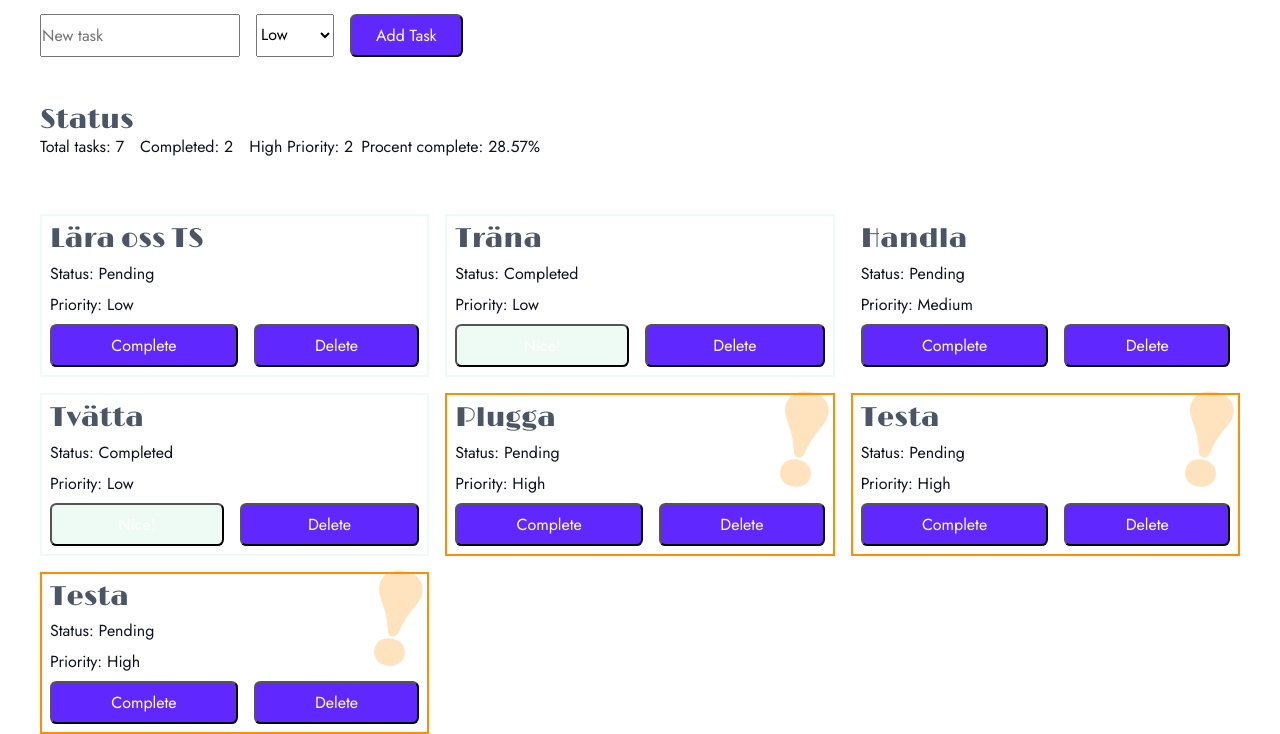
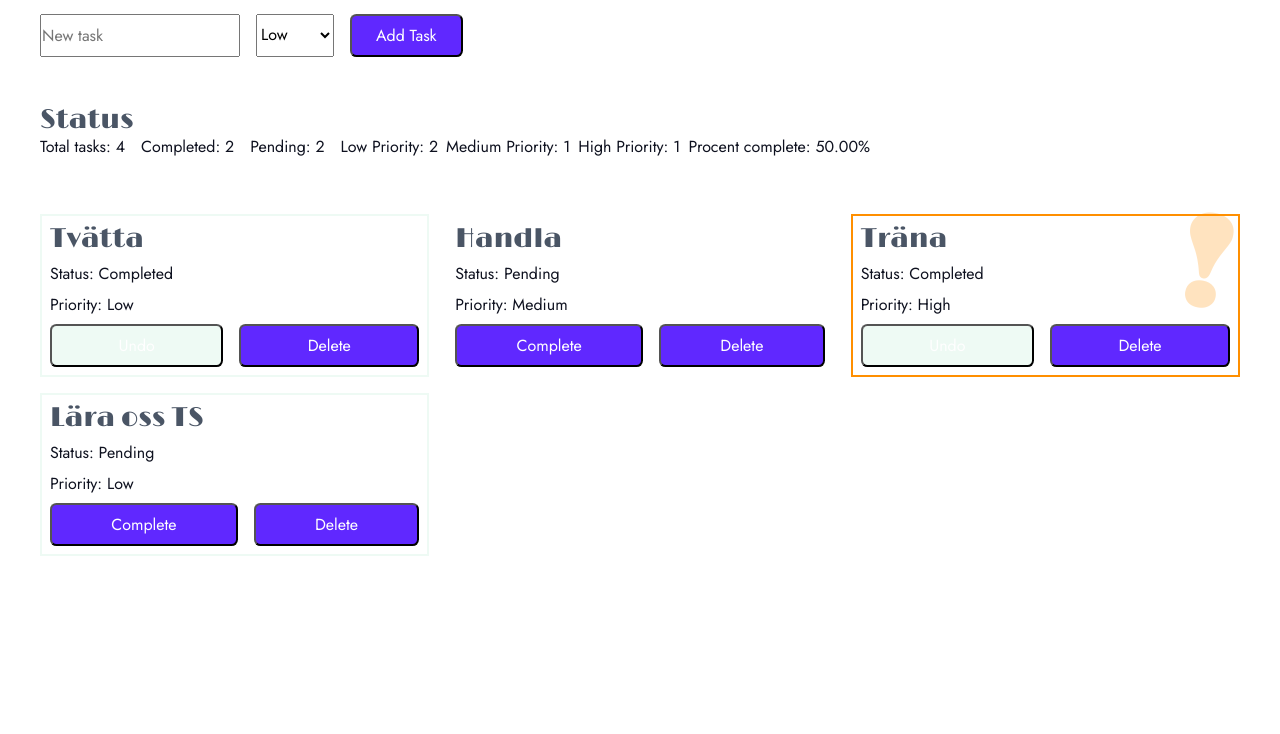
Before and after one commit to Martin-Joensson/task-tracker, a website with bundled scripts: page index.html in a window 1280 px wide. Shown: the part 87-821 px from the top of the page. After the commit the page ends 800 px from the top, so only its background shows below. Built offline with nearby package versions, Linux system fonts and the light colour scheme.

Commit message:
Update: Refactored code, added helper functions to get status, priority and capitalization

```diff
--- a/src/dom.ts
+++ b/src/dom.ts
@@ -5,11 +5,12 @@ const title = document.querySelector("#title") as HTMLHeadingElement;
 title.textContent = "Mina Tasks";
 
 type Priority = "low" | "medium" | "high";
+type Status = "pending" | "completed";
 
 type Task = {
   id: number;
   name: string;
-  status: "pending" | "completed";
+  status: Status;
   priority: Priority;
   description?: string;
   notes?: string;
@@ -17,60 +18,31 @@ type Task = {
 
 const tasks: Task[] = [
   { id: 1, name: "Lära oss TS", status: "pending", priority: "low" },
-  { id: 2, name: "Träna", status: "completed", priority: "low" },
+  { id: 2, name: "Träna", status: "completed", priority: "high" },
   { id: 3, name: "Handla", status: "pending", priority: "medium" },
   { id: 4, name: "Tvätta", status: "completed", priority: "low" },
-  { id: 5, name: "Plugga", status: "pending", priority: "high" },
-  { id: 6, name: "Testa", status: "pending", priority: "high" },
-  { id: 7, name: "Testa", status: "pending", priority: "high" },
 ];
 
-let nextId = 8;
+let nextId = tasks.length + 1;
 
-const showHeader = (text: string) => {
-  let output = [];
-  let spaceOutput = [];
-  let size = text.length * 2;
-  let space = text.length / 2;
+console.log(tasks);
 
-  if (text.length % 2 === 0) {
-    for (let i = 0; i < size; i++) {
-      output.push("=");
-    }
-  } else {
-    for (let i = 0; i <= size; i++) {
-      output.push("=");
-    }
-  }
-
-  for (let i = 0; i < space; i++) {
-    spaceOutput.push(" ");
-  }
-
-  console.log(`${output.join("")}
-${spaceOutput.join("")}${text}
-${output.join("")}`);
+const getStatusTasks = (status: Status): Task[] => {
+  return tasks.filter((tasks) => tasks.status === status);
 };
-
-const completedTasks = () => {
-  const completedTasks: Task[] = [];
-
-  tasks.map((item) => {
-    if (item.status === "completed") {
-      completedTasks.push(item);
-    }
-  });
-
-  return completedTasks;
+const getPriorityTasks = (priority: Priority): Task[] => {
+  return tasks.filter((tasks) => tasks.priority === priority);
 };
 
 const procentTracker = (num1: number, num2: number) => {
   return ((num1 / num2) * 100).toFixed(2);
 };
 
+const capitalize = (text: string): string =>
+  text.charAt(0).toUpperCase() + text.slice(1);
+
 const addTask = (taskName: string, priority: Priority = "low"): void => {
   tasks.push({ id: nextId++, name: taskName, status: "pending", priority });
-  updateUI();
 };
 
 const toggleTask = (taskId: number): void => {
@@ -94,7 +66,7 @@ function renderHeader(): void {
     header.innerHTML = "";
   }
   const title = document.createElement("h1");
-  title.textContent = "Tasuku";
+  title.textContent = "用 Tasuku";
 
   header?.append(title);
 }
@@ -112,7 +84,7 @@ const priorities: Priority[] = ["low", "medium", "high"];
 for (const priority of priorities) {
   const option = document.createElement("option");
   option.value = priority;
-  option.textContent = priority.charAt(0).toUpperCase() + priority.slice(1);
+  option.textContent = capitalize(priority);
   select.append(option);
 }
 
@@ -143,15 +115,30 @@ const statusBar = document.createElement("div");
 statusBar.classList.add("status-area");
 
 function renderStatusBar(): void {
+  const completedTasks = getStatusTasks("completed");
+  const pendingTasks = getStatusTasks("pending");
+
+  const lowPriorityTasks = getPriorityTasks("low");
+  const mediumPriorityTasks = getPriorityTasks("medium");
+  const highPriorityTasks = getPriorityTasks("high");
+
   statusBar.innerHTML = `<h2 class=>Status</h2>
   <div class="status-bar">
     <p>Total tasks: ${tasks.length} <p>
-    <p>Completed: ${completedTasks().length} <p>
-    <p> High Priority: ${completedTasks().length} </p>
-    <p> Procent complete: ${procentTracker(completedTasks().length, tasks.length)}%</p>
+    <p>Completed: ${completedTasks.length} <p>
+    <p>Pending: ${pendingTasks.length} <p>
+    <p> Low Priority: ${lowPriorityTasks.length} </p>
+    <p> Medium Priority: ${mediumPriorityTasks.length} </p>
+    <p> High Priority: ${highPriorityTasks.length} </p>
+    <p> Procent complete: ${procentTracker(completedTasks.length, tasks.length)}%</p>
     </div>
     `;
   app?.before(statusBar);
+}
+
+function updateUI(): void {
+  renderStatusBar();
+  renderTasks();
 }
 
 function renderTasks(): void {
@@ -162,27 +149,16 @@ function renderTasks(): void {
   for (const task of tasks) {
     const card = document.createElement("article");
     card.classList.add("card");
-
-    if (task.priority === "high") {
-      card.classList.add("high-priority");
-    }
-
-    if (task.priority === "medium") {
-      card.classList.add("medium-priority");
-    }
-
-    if (task.priority === "low") {
-      card.classList.add("low-priority");
-    }
+    card.classList.add(`${task.priority}-priority`);
 
     const title = document.createElement("h2");
     title.textContent = task.name;
 
     const status = document.createElement("p");
-    status.textContent = `Status: ${task.status.charAt(0).toUpperCase() + task.status.slice(1)}`;
+    status.textContent = `Status: ${capitalize(task.status)}`;
 
     const priority = document.createElement("p");
-    priority.textContent = `Priority: ${task.priority.charAt(0).toUpperCase() + task.priority.slice(1)}`;
+    priority.textContent = `Priority: ${capitalize(task.priority)}`;
 
     const completeButton = document.createElement("button");
     completeButton.classList.add("btn");
@@ -191,7 +167,7 @@ function renderTasks(): void {
     }
 
     if (task.status === "completed") {
-      completeButton.textContent = "Nice!";
+      completeButton.textContent = "Undo";
       completeButton.classList.add("button-completed");
     }
 
@@ -215,13 +191,9 @@ function renderTasks(): void {
 
     card.append(title, status, priority, controls);
 
-    app?.append(card);
+    app?.prepend(card);
+    console.log(tasks);
   }
-}
-
-function updateUI(): void {
-  renderStatusBar();
-  renderTasks();
 }
 
 renderHeader();
--- a/style.css
+++ b/style.css
@@ -341,6 +341,10 @@ button[disabled]:hover {
   font-weight: bold;
 }
 
+.card::has(completed) {
+  background-color: red;
+}
+
 .status-area {
   padding-block: 2rem;
   background-color: var(--color-surface);
```
Also changed, not shown: dist/dom.js, 1 other file.
